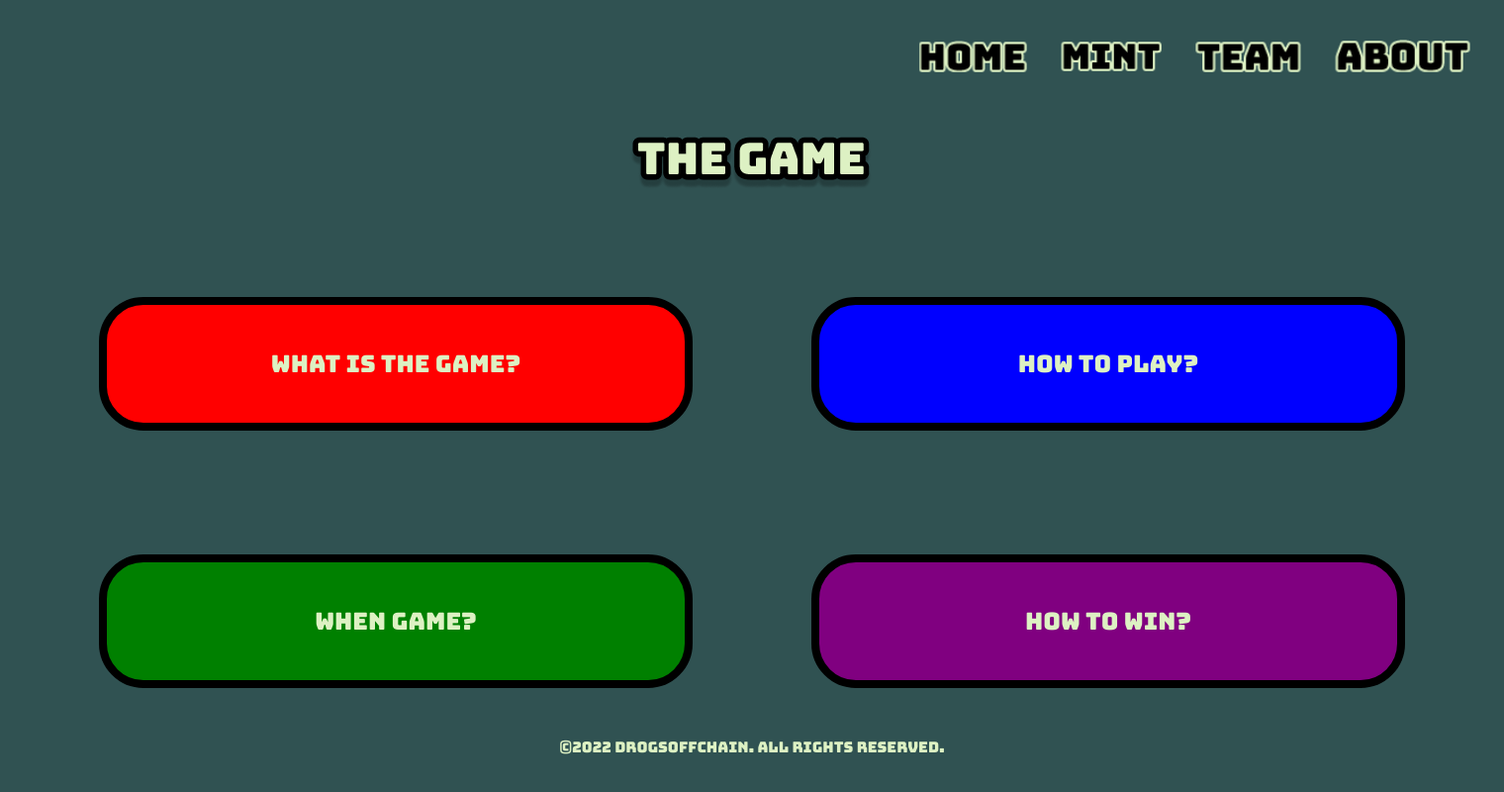
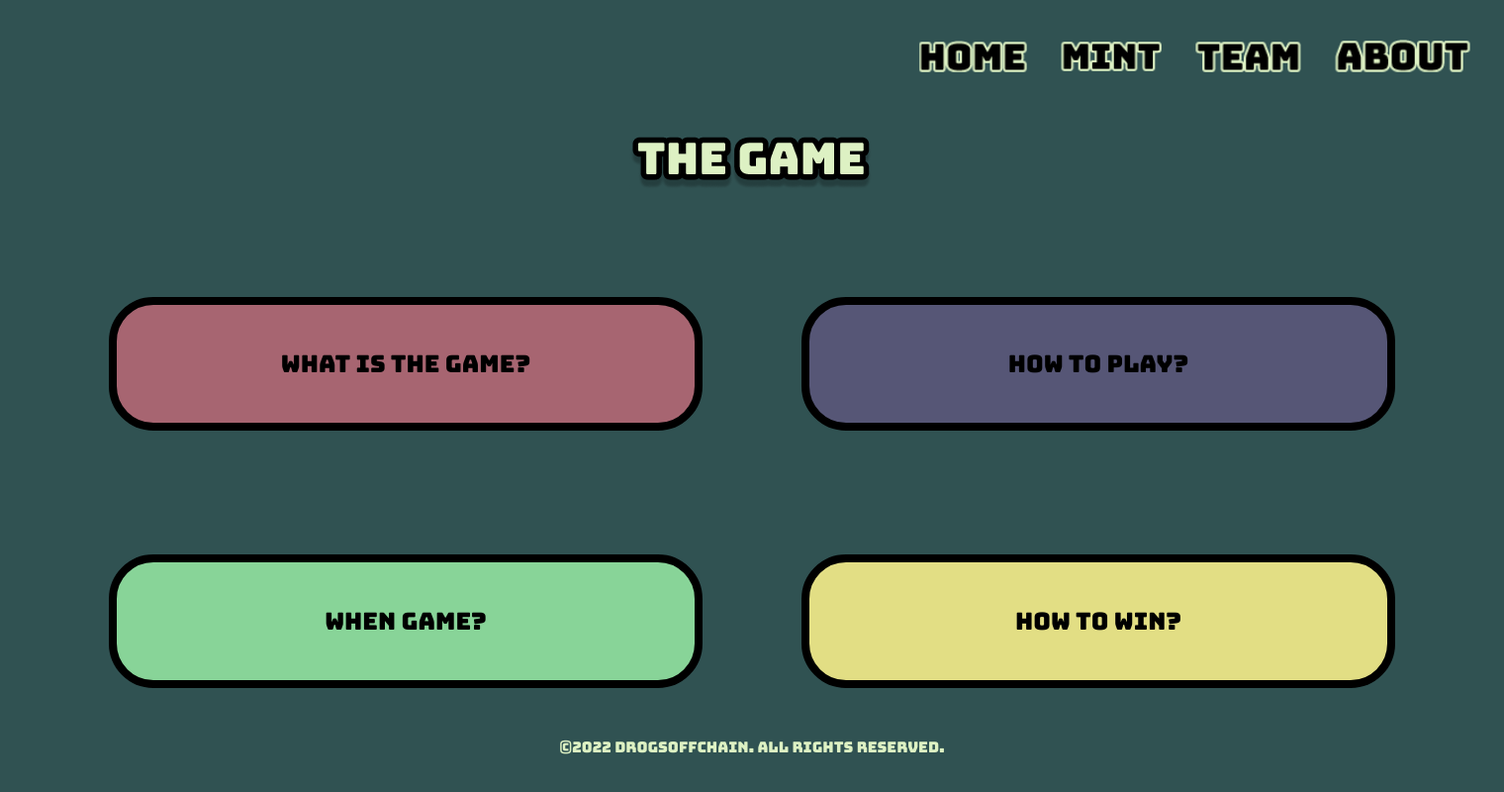
Before and after one commit to Vuizz/DOC, a Django app: page /game/ in a window 1520 px wide; the page is wider, and only the part inside the window is pictured. Shown: that part at 99% size. Run offline with Django 4.2, Linux system fonts and the light colour scheme.

Commit message:
initial commit

```diff
--- a/static/Scripts/game.v3.js
+++ b/static/Scripts/game.v4.js
@@ -7,8 +7,8 @@ function expandA(){
     if (a == 1){
         document.getElementById("FAQ1").innerHTML = "What is the game?"
         document.getElementById('FAQ1').style.fontSize = '1.5rem'
-        document.getElementById("Faq1").style.backgroundColor = 'red'
-        document.getElementById("FAQ1").style.color = 'rgba(221,241,195,1)'
+        document.getElementById("Faq1").style.backgroundColor = '#a76571'
+        document.getElementById("FAQ1").style.color = 'black'
         return a = 0
     }
     else {
@@ -24,8 +24,8 @@ function expandB(){
     if (b == 1){
         document.getElementById("FAQ2").innerHTML = "How to play?"
         document.getElementById('FAQ2').style.fontSize = '1.5rem'
-        document.getElementById("Faq2").style.backgroundColor = 'blue'
-        document.getElementById("FAQ2").style.color = 'rgba(221,241,195,1)'
+        document.getElementById("Faq2").style.backgroundColor = '#565676'
+        document.getElementById("FAQ2").style.color = 'black'
 
         return b = 0
     }
@@ -42,8 +42,8 @@ function expandC(){
     if (c == 1){
         document.getElementById("FAQ3").innerHTML = "When game?"
         document.getElementById('FAQ3').style.fontSize = '1.5rem'
-        document.getElementById("Faq3").style.backgroundColor = 'green'
-        document.getElementById("FAQ3").style.color = 'rgba(221,241,195,1)'
+        document.getElementById("Faq3").style.backgroundColor = '#88d498'
+        document.getElementById("FAQ3").style.color = 'black'
 
         return c = 0
     }
@@ -61,8 +61,8 @@ function expandD(){
     if (d == 1){
         document.getElementById("FAQ4").innerHTML = "How to win?"
         document.getElementById('FAQ4').style.fontSize = '1.5rem'
-        document.getElementById("Faq4").style.backgroundColor = 'purple'
-        document.getElementById("FAQ4").style.color = 'rgba(221,241,195,1)'
+        document.getElementById("Faq4").style.backgroundColor = '#e2de84'
+        document.getElementById("FAQ4").style.color = 'black'
 
         return d = 0
     }
--- a/static/css/game.v3.css
+++ b/static/css/game.v4.css
@@ -1,7 +1,7 @@
 @import url('https://fonts.googleapis.com/css2?family=Bungee&display=swap');
 
 .GameFaqBox1 {
-    width: 1320px;
+    width: 1300px;
     height: 200px;
     margin: auto;
     display: flex;
@@ -10,7 +10,7 @@
 }
 
 .GameFaqBox2 {
-    width: 1320px;
+    width: 1300px;
     height: 200px;
     margin: auto;
     display: flex;
@@ -24,7 +24,7 @@
     text-align: center;
     border-radius: 45px;
     padding: 20px;
-    color: rgba(221,241,195,1);
+    color: black;
     font-size: 1.5rem;
     cursor: pointer;
 }
@@ -34,17 +34,17 @@
 }
 
 #Faq1{
-    background-color: red;
+    background-color: #a76571;
 }
 
 #Faq2{
-    background-color: blue;
+    background-color: #565676;
 }
 
 #Faq3{
-    background-color: green;
+    background-color: #88d498;
 }
 
 #Faq4{
-    background-color: purple;
+    background-color: #e2de84;
 }
--- a/templates/game.html
+++ b/templates/game.html
@@ -3,7 +3,7 @@
 <head>
     <meta charset="UTF-8">
     <title>Game</title>
-    <link rel="stylesheet" href="../static/css/game.v3.css">
+    <link rel="stylesheet" href="../static/css/game.v4.css">
     <link rel="stylesheet" href="../static/css/team.v5.css">
 </head>
 <body class="Gamebody">
@@ -41,7 +41,7 @@
             </p>
          </div>
     </div>
-    <script src="../static/Scripts/game.v3.js"></script>
+    <script src="../static/Scripts/game.v4.js"></script>
     <footer>
         <p>©2022 DROGSOFFCHAIN. ALL RIGHTS RESERVED.</p>
     </footer>
```
